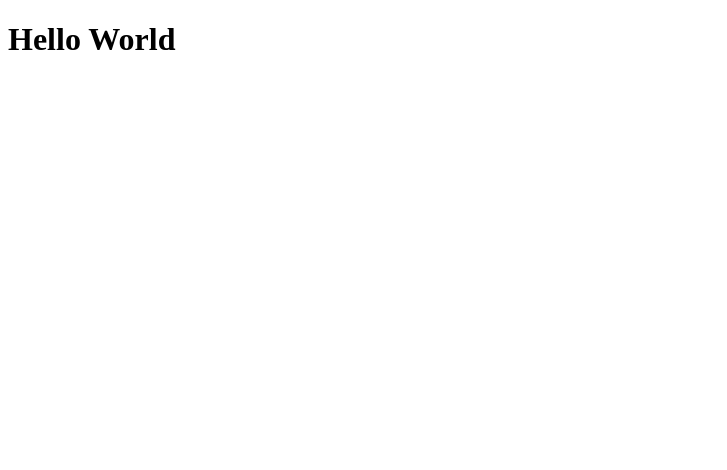
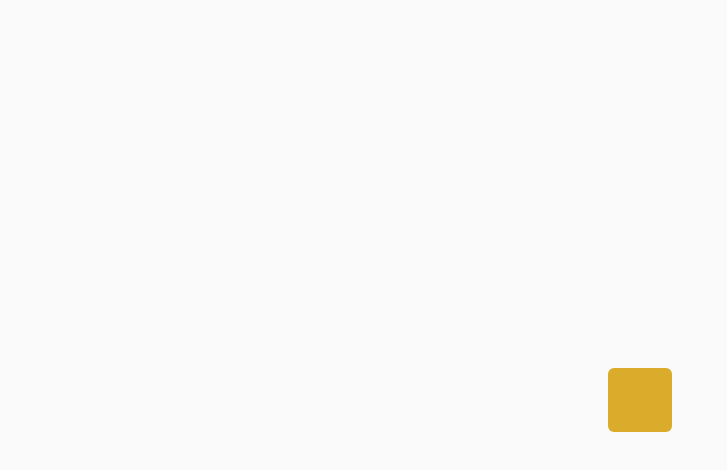
Before and after one commit to ThiagoMarianoMelo/Laboratorio-Grupo01, a React (Vite) app in the folder Implementacao/04/frontend/: page /login in a window 1280 px wide. Shown: the top 470 px of the page, without its empty margins (0-727 px from the left). Built offline with nearby package versions, Linux system fonts and the light colour scheme.

Commit message:
Implementando roteamento e começo da tela de login

```diff
--- a/Implementacao/04/frontend/src/App.tsx
+++ b/Implementacao/04/frontend/src/App.tsx
@@ -1,7 +1,17 @@
-import { useState } from 'react'
-import reactLogo from './assets/react.svg'
+import { BrowserRouter } from 'react-router-dom'
+import { ThemeProvider } from 'styled-components'
+import { Router } from './Router'
+import { GlobalStyle } from './styles/global'
+import { defaultTheme } from './styles/themes/default'
+
 export function App() {
   return (
-    <h1>Hello World</h1>
+    <ThemeProvider theme={defaultTheme}>
+      <BrowserRouter>
+        <Router/>
+      </BrowserRouter>
+
+      <GlobalStyle/>
+    </ThemeProvider>
   )
 };
--- /dev/null
+++ b/Implementacao/04/frontend/src/Router.tsx
@@ -0,0 +1,14 @@
+import { Routes, Route } from 'react-router-dom';
+import { DefaultLayout } from './layouts/DefaultLayout';
+import { Login } from './pages/Login';
+
+export function Router() {
+    return (
+        <Routes>
+            <Route path="/" element={<DefaultLayout />}>
+                {/* <Route path="/" element={<Home />}/> */}
+                <Route path="/login" element={<Login />}/>
+            </Route>
+        </Routes>
+    );
+}
--- /dev/null
+++ b/Implementacao/04/frontend/src/layouts/DefaultLayout.tsx
@@ -0,0 +1,9 @@
+import { Outlet } from "react-router-dom";
+
+export function DefaultLayout() {
+    return (
+        <>
+            <Outlet/>
+        </>
+    );
+}
--- /dev/null
+++ b/Implementacao/04/frontend/src/pages/Login/index.tsx
@@ -0,0 +1,11 @@
+import { LoginContainer, LoginContent } from "./styles";
+
+export function Login() {
+    return (
+        <LoginContainer>
+            <LoginContent>
+
+            </LoginContent>
+        </LoginContainer>
+    )
+}
--- /dev/null
+++ b/Implementacao/04/frontend/src/pages/Login/styles.ts
@@ -0,0 +1,16 @@
+import styled from "styled-components";
+
+export const LoginContainer = styled.div`
+    display: flex;
+    align-items: center;
+    justify-content: center;
+    height: 100vh;
+`;
+
+export const LoginContent = styled.main`
+    display: flex;
+    flex-direction: column;
+    padding: 2rem;
+    border-radius: 6px;
+    background: ${props => props.theme["yellow-500"]};
+`;
```
